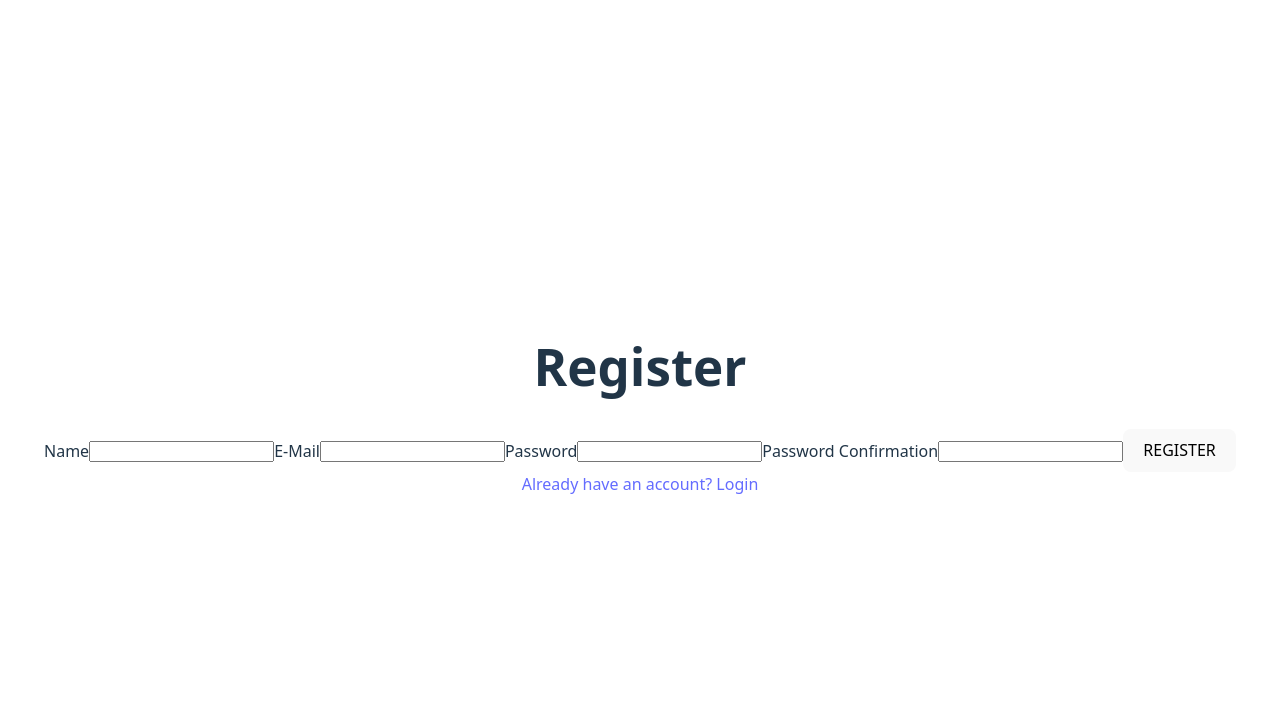
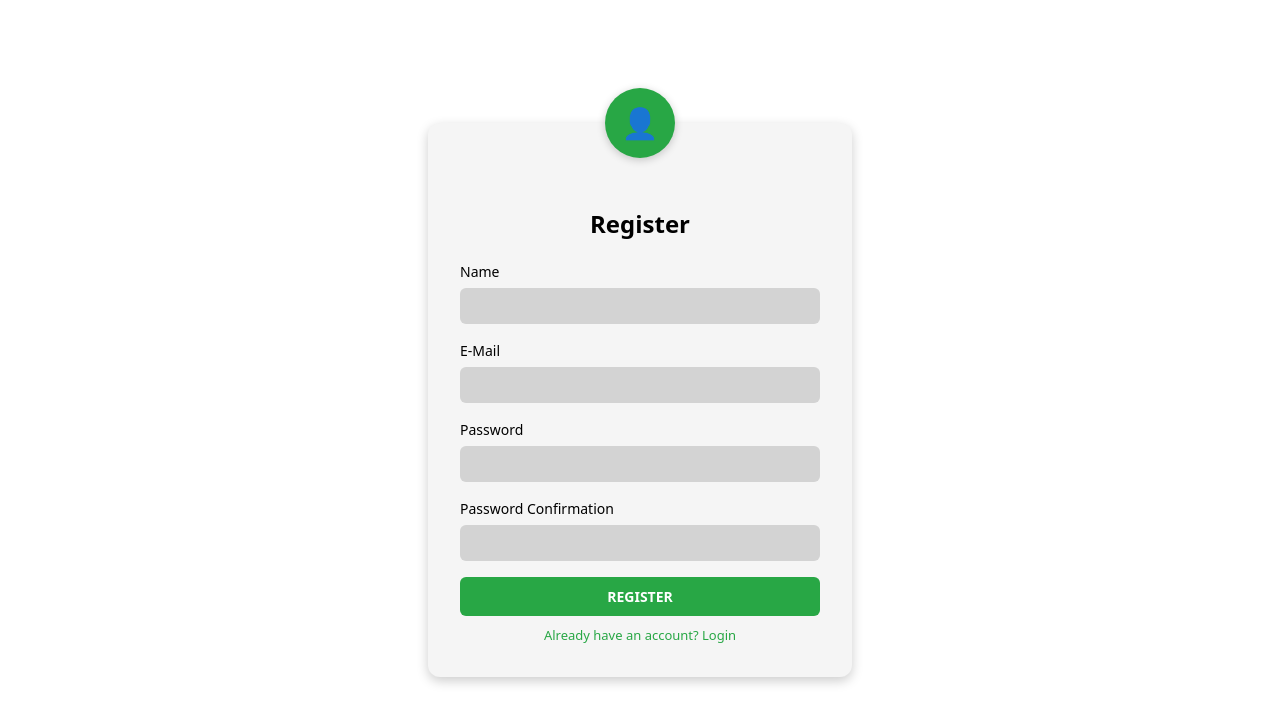
Before and after one commit to KalfinSyah/final-project-pemrograman-api-kelompok-6, a Vue app in the folder client/: page /register in a window 1280 px wide. Shown: the top 724 px of the page. Built offline with nearby package versions, Linux system fonts and the light colour scheme.

Commit message:
css login dan register

```diff
--- a/client/src/views/Login.vue
+++ b/client/src/views/Login.vue
@@ -57,6 +57,7 @@ body, html {
 
 
 .bg-wrapper {
+min-width:100vh;
   display: flex;
   justify-content: center;
   align-items: center;
@@ -103,16 +104,19 @@ form {
   display: flex;
   flex-direction: column;
 }
-
 input[type="text"],
+input[type="email"],
 input[type="password"] {
   padding: 10px 12px;
-  margin-bottom: 12px;
+  margin-bottom: 16px;
   border: none;
   border-radius: 6px;
   background-color: #d3d3d3;
   font-size: 14px;
+  color: #000; /* ✅ Tambahkan/ubah ini agar teks input jadi hitam */
 }
+
+
 
 button {
   padding: 10px;
--- a/client/src/views/Register.vue
+++ b/client/src/views/Register.vue
@@ -32,30 +32,144 @@
 </script>
 
 <template>
-  <div class="flex flex-col items-center justify-center min-h-screen bg-gray-100 py-10">
-    <h1 class="text-2xl font-semibold mb-6">Register</h1>
-    <form @submit.prevent="sendRegisterForm" class="flex flex-col w-full max-w-xs">
+  <div class="bg-wrapper">
+    <div class="form-card">
+      <div class="avatar-icon">👤</div>
+      <h1>Register</h1>
+      <form @submit.prevent="sendRegisterForm">
 
-      <label for="name" class="mb-1 text-sm font-medium text-gray-700">Name</label>
-      <input id="name" type="text" v-model="registerForm.name" placeholder="" class="mb-4 px-4 py-2 border border-gray-300 rounded-full shadow-inner bg-gray-200 focus:outline-none focus:ring-2 focus:ring-green-300" required>
+        <label for="name" class="text-sm font-medium text-gray-700 text-left mb-1">Name</label>
+        <input id="name" type="text" v-model="registerForm.name" required />
 
-      <label for="email" class="mb-1 text-sm font-medium text-gray-700">E-Mail</label>
-      <input id="email" type="email" v-model="registerForm.email" placeholder="" class="mb-4 px-4 py-2 border border-gray-300 rounded-full shadow-inner bg-gray-200 focus:outline-none focus:ring-2 focus:ring-green-300" required>
+        <label for="email" class="text-sm font-medium text-gray-700 text-left mb-1">E-Mail</label>
+        <input id="email" type="email" v-model="registerForm.email" required />
 
-      <label for="password" class="mb-1 text-sm font-medium text-gray-700">Password</label>
-      <input id="password" type="password" v-model="registerForm.password" placeholder="" class="mb-4 px-4 py-2 border border-gray-300 rounded-full shadow-inner bg-gray-200 focus:outline-none focus:ring-2 focus:ring-green-300" required>
+        <label for="password" class="text-sm font-medium text-gray-700 text-left mb-1">Password</label>
+        <input id="password" type="password" v-model="registerForm.password" required />
 
-      <label for="password_confirmation" class="mb-1 text-sm font-medium text-gray-700">Password Confirmation</label>
-      <input id="password_confirmation" type="password" v-model="registerForm.password_confirmation" placeholder="" class="mb-6 px-4 py-2 border border-gray-300 rounded-full shadow-inner bg-gray-200 focus:outline-none focus:ring-2 focus:ring-green-300" required>
+        <label for="password_confirmation" class="text-sm font-medium text-gray-700 text-left mb-1">Password Confirmation</label>
+        <input id="password_confirmation" type="password" v-model="registerForm.password_confirmation" required />
 
-      <button type="submit" class="w-full py-2 px-4 bg-green-300 text-gray-800 font-semibold rounded-full shadow-md hover:bg-green-400 focus:outline-none focus:ring-2 focus:ring-green-500 focus:ring-opacity-50">
-        REGISTER
-      </button>
+        <button type="submit">REGISTER</button>
 
-      <div class="mt-4 text-center">
-        <RouterLink :to="{name: 'login'}" class="text-sm text-green-600 hover:text-green-800">Already have an account? Login</RouterLink>
-      </div>
+        <RouterLink :to="{ name: 'login' }" class="router-link">
+          Already have an account? Login
+        </RouterLink>
 
-    </form>
+      </form>
+    </div>
   </div>
 </template>
+
+<style scoped>
+body, html {
+  margin: 0;
+  padding: 0;
+  height: 100%;
+  width: 100%;
+  font-family: Arial, sans-serif;
+  background-color: #1e1e1e; /* warna background gelap */
+}
+
+.bg-wrapper {
+  min-width:100vh;
+
+  display: flex;
+  justify-content: center;
+  align-items: center;
+
+}
+
+.form-card {
+  position: relative;
+  background-color: #f5f5f5;
+  padding: 3rem 2rem 2rem; /* sedikit lebih longgar */
+  border-radius: 12px;
+  box-shadow: 0 4px 12px rgba(0, 0, 0, 0.2);
+  width: 100%;
+  max-width: 360px;
+  text-align: center;
+  color: #000; /* teks berwarna hitam */
+}
+
+
+.avatar-icon {
+  width: 70px;
+  height: 70px;
+  background-color: #28a745;
+  border-radius: 50%;
+  color: white;
+  font-size: 30px;
+  display: flex;
+  align-items: center;
+  justify-content: center;
+  position: absolute;
+  top: -35px;
+  left: 50%;
+  transform: translateX(-50%);
+  box-shadow: 0 2px 8px rgba(0, 0, 0, 0.2);
+}
+
+h1 {
+  font-size: 1.5rem;
+  margin-top: 40px;
+  margin-bottom: 24px;
+  color: #000;
+  font-weight: bold;
+}
+
+form {
+  display: flex;
+  flex-direction: column;
+  color: #000;
+  font-size: 14px;
+}
+
+label {
+  text-align: left;
+  margin-bottom: 6px;
+  font-weight: 500;
+}
+
+input[type="text"],
+input[type="email"],
+input[type="password"] {
+  padding: 10px 12px;
+  margin-bottom: 16px;
+  border: none;
+  border-radius: 6px;
+  background-color: #d3d3d3;
+  font-size: 14px;
+  color: #000;
+}
+
+input::placeholder {
+  color: #666;
+}
+
+button {
+  padding: 10px;
+  background-color: #28a745;
+  color: white;
+  font-weight: bold;
+  border: none;
+  border-radius: 6px;
+  cursor: pointer;
+  transition: background-color 0.3s;
+}
+
+button:hover {
+  background-color: #218838;
+}
+
+.router-link {
+  margin-top: 10px;
+  font-size: 13px;
+  color: #28a745;
+  text-decoration: none;
+}
+
+.router-link:hover {
+  text-decoration: underline;
+}
+</style>
```
